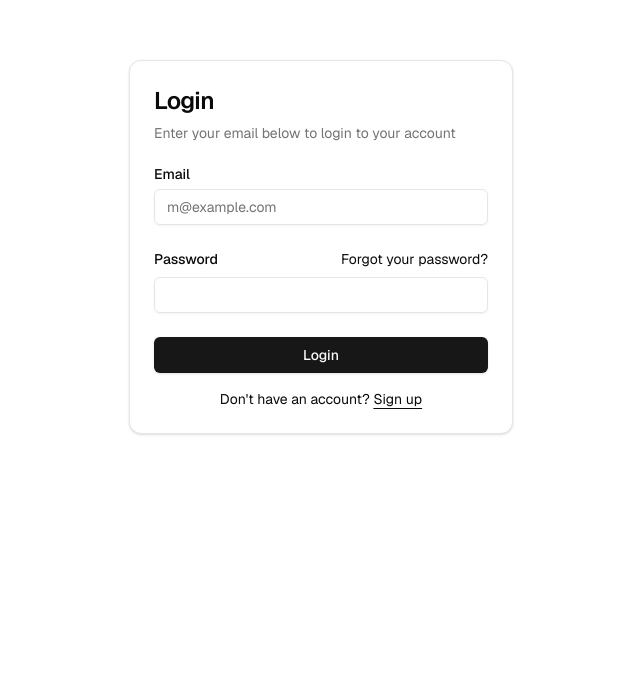
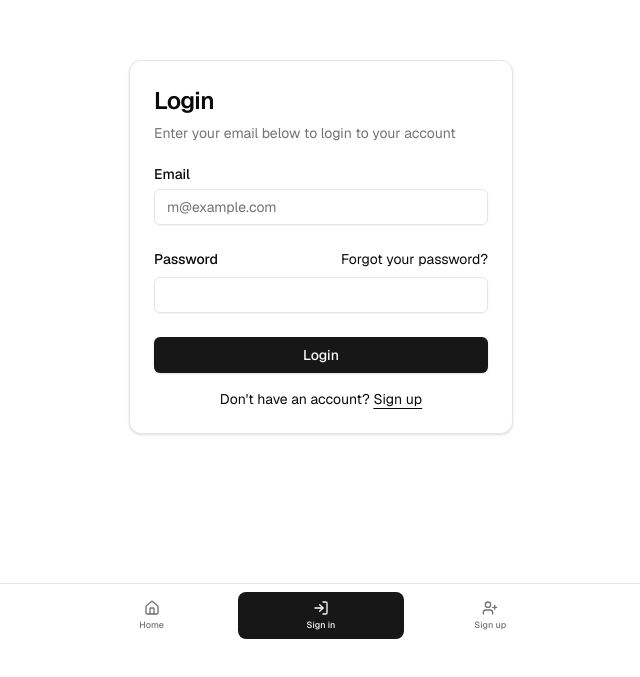
Before and after one commit to RecentRunner/cursor-hackathon, a Next.js app: page /auth/login in a window 1280 px wide. Shown: the part 153-830 px from the top of the page, without its empty margins (319-959 px from the left). Built offline with nearby package versions, Linux system fonts and the light colour scheme; no server answers.

Commit message:
fixed basic nav for login/register

```diff
--- /dev/null
+++ b/app/auth/layout.tsx
@@ -0,0 +1,14 @@
+import { AuthBottomNav } from "@/components/layout/auth-bottom-nav";
+
+export default function AuthLayout({
+  children,
+}: {
+  children: React.ReactNode;
+}) {
+  return (
+    <>
+      {children}
+      <AuthBottomNav />
+    </>
+  );
+}
--- /dev/null
+++ b/components/layout/auth-bottom-nav.tsx
@@ -0,0 +1,45 @@
+"use client";
+
+import Link from "next/link";
+import { usePathname } from "next/navigation";
+import { Home, LogIn, UserPlus } from "lucide-react";
+
+import { routes } from "@/lib/routes";
+import { cn } from "@/lib/utils";
+
+const authNavItems = [
+  { href: routes.home, label: "Home", icon: Home },
+  { href: routes.login, label: "Sign in", icon: LogIn },
+  { href: routes.signUp, label: "Sign up", icon: UserPlus },
+] as const;
+
+export function AuthBottomNav() {
+  const pathname = usePathname();
+
+  return (
+    <nav className="fixed inset-x-0 bottom-0 z-50 border-t bg-background/95 backdrop-blur supports-[backdrop-filter]:bg-background/80">
+      <div className="mx-auto grid max-w-lg grid-cols-3 gap-1 px-1 pb-[max(0.5rem,env(safe-area-inset-bottom))] pt-2">
+        {authNavItems.map((item) => {
+          const Icon = item.icon;
+          const isActive = pathname === item.href;
+
+          return (
+            <Link
+              key={item.href}
+              href={item.href}
+              className={cn(
+                "flex flex-col items-center gap-1 rounded-lg px-1 py-2 text-[9px] font-medium leading-tight transition-colors",
+                isActive
+                  ? "bg-primary text-primary-foreground"
+                  : "text-muted-foreground hover:bg-muted hover:text-foreground",
+              )}
+            >
+              <Icon className="h-4 w-4" />
+              <span>{item.label}</span>
+            </Link>
+          );
+        })}
+      </div>
+    </nav>
+  );
+}
--- a/components/logout-button.tsx
+++ b/components/logout-button.tsx
@@ -1,8 +1,10 @@
 "use client";
 
+import { useRouter } from "next/navigation";
+
+import { Button } from "@/components/ui/button";
 import { createClient } from "@/lib/supabase/client";
-import { Button } from "@/components/ui/button";
-import { useRouter } from "next/navigation";
+import { routes } from "@/lib/routes";
 
 export function LogoutButton() {
   const router = useRouter();
@@ -10,7 +12,8 @@ export function LogoutButton() {
   const logout = async () => {
     const supabase = createClient();
     await supabase.auth.signOut();
-    router.push("/auth/login");
+    router.push(routes.home);
+    router.refresh();
   };
 
   return <Button onClick={logout}>Logout</Button>;
```
